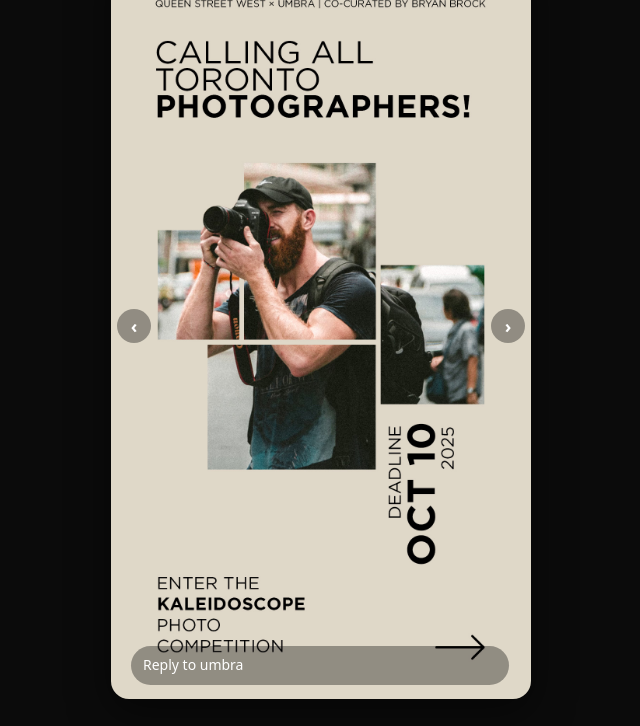
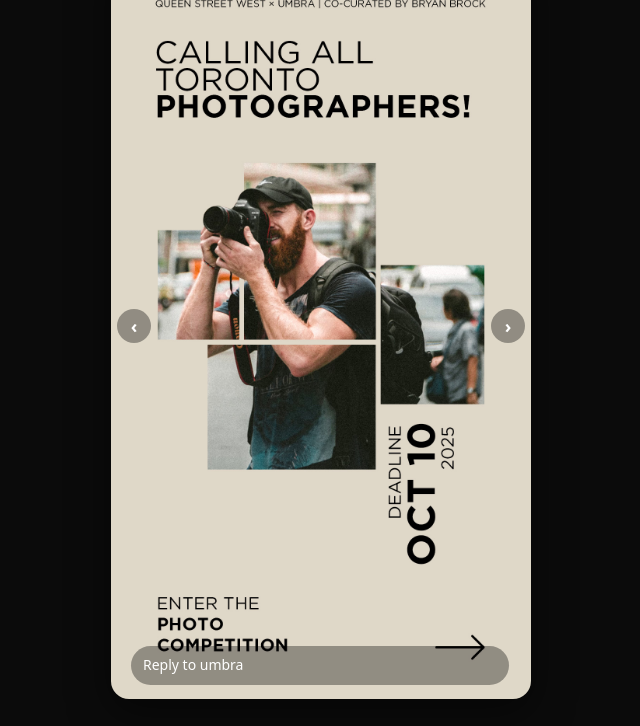
Before and after one commit to designsavior/instagram-preview, a plain HTML site: page index.html in a window 1280 px wide. Shown: the part 74-800 px from the top of the page, without its empty margins (319-959 px from the left). Drawn offline with Linux system fonts and the light colour scheme.

Commit message:
Update index.html

```diff
--- a/index.html
+++ b/index.html
@@ -153,7 +153,7 @@ figure { margin: 0; }
     <div class="track" id="track">
       <!-- Slide 1 (image) -->
       <figure class="slide active" data-duration="5000" aria-roledescription="slide" aria-label="1 of 4">
-        <img src="Images/Artboard_1.jpg"  alt="Workspace vibes" />
+        <img src="Images/Storie_1.jpg"  alt="Workspace vibes" />
         <figcaption class="caption">Reply to umbra</figcaption>
       </figure>
 
```
